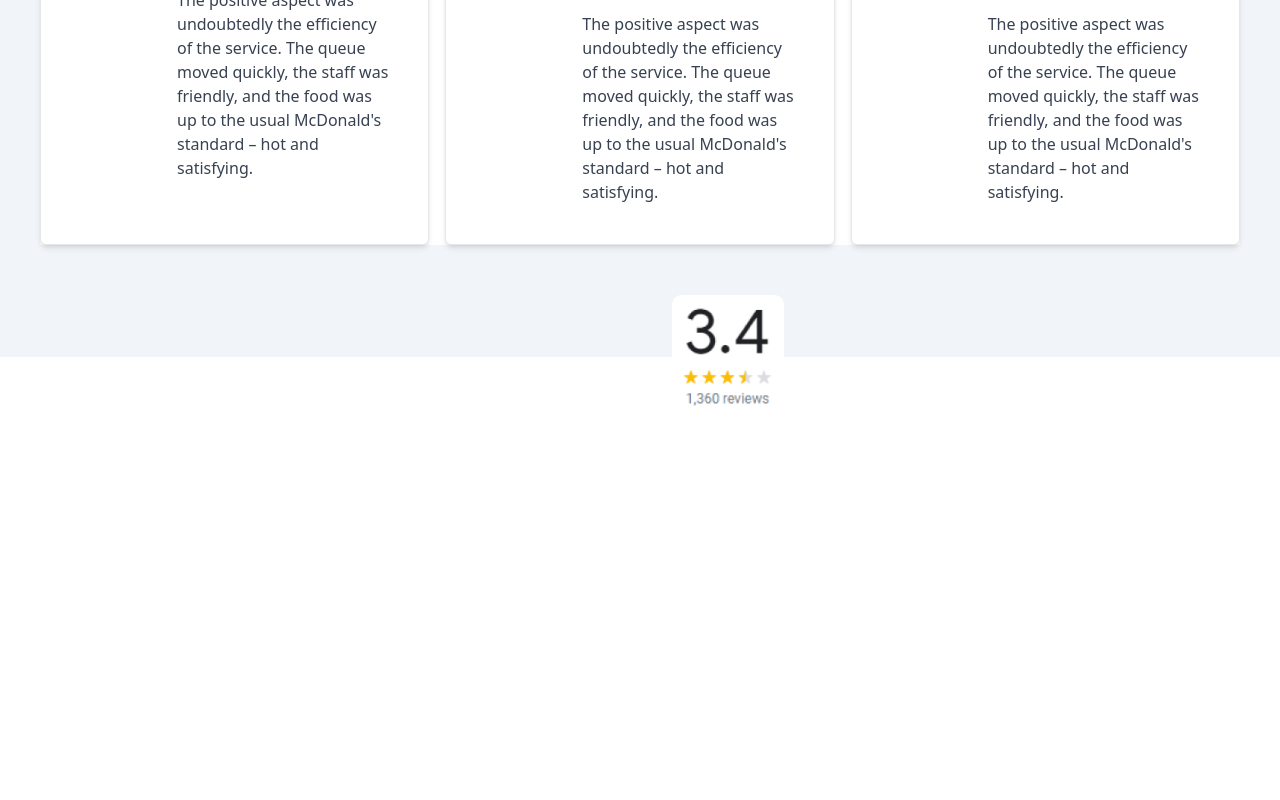
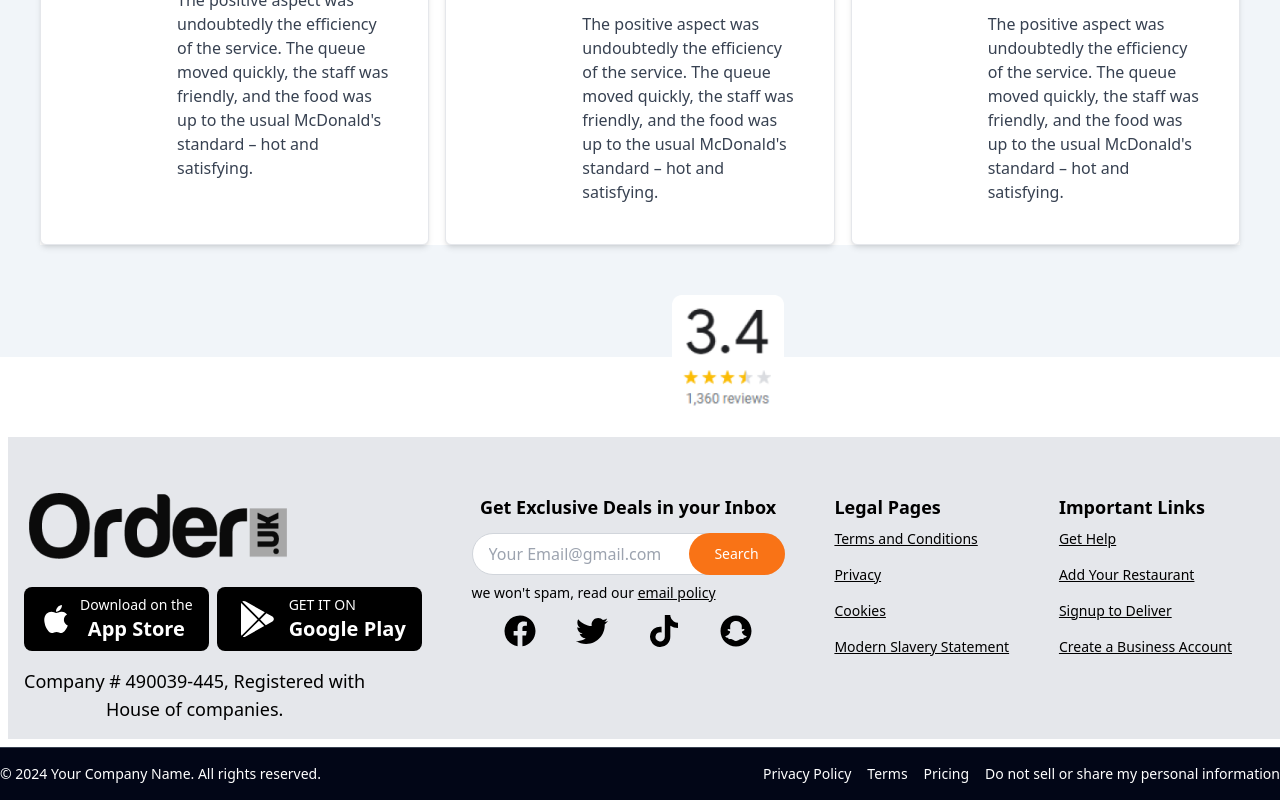
Before and after one commit to saadmustafa-111/Food_Delivery_App, a React (Vite) app: page /restaurant in a window 1280 px wide. Shown: the part 5392-6192 px from the top of the page. Before the commit the page ends 5829 px from the top, so only its background shows below. Built offline with nearby package versions, Linux system fonts and the light colour scheme.

Commit message:
Home page fully responsive

```diff
--- a/src/HomeComponents/Categories.jsx
+++ b/src/HomeComponents/Categories.jsx
@@ -16,7 +16,7 @@ export default function Categories() {
   ];
 
   return (
-    <div className="p-2 flex flex-col gap-6  h-auto text-sm md:mx-5 bg-slate-200 md:bg-transparent">
+    <div className="p-2 m-2 flex flex-col gap-6  h-auto text-sm md:mx-5 bg-slate-200 md:bg-transparent">
       <h1 className="text-[20px] md:text-[35px] font-bold">
         Order.Uk’s Popular Categories
       </h1>
--- a/src/HomeComponents/Food.jsx
+++ b/src/HomeComponents/Food.jsx
@@ -4,7 +4,7 @@ import food2 from "../assets/Group 8 (2).png";
 
 export default function Food() {
   return (
-    <div className="py-4 h-auto text-sm md:mx-5">
+    <div className="py-4 m-2 h-auto text-sm md:mx-5">
       <div className="flex flex-col md:flex-row gap-3">
         <div className="relative mb-4 md:mb-0 md:mr-0 w-full">
           <img src={food1} alt="Food 1" className="w-full h-auto " />
--- a/src/HomeComponents/Footer.jsx
+++ b/src/HomeComponents/Footer.jsx
@@ -1,89 +1,139 @@
-import React from 'react';
-import { FaApple, FaTiktok, FaFacebook, FaTwitter, FaSnapchat } from 'react-icons/fa';
-import { BiLogoPlayStore } from 'react-icons/bi';
-import orderlogo from '../assets/LOGO 2.png';
+import React from "react";
+import {
+  FaApple,
+  FaTiktok,
+  FaFacebook,
+  FaTwitter,
+  FaSnapchat,
+} from "react-icons/fa";
+import { BiLogoPlayStore } from "react-icons/bi";
+import orderlogo from "../assets/LOGO 2.png";
 
 export default function Footer() {
   return (
     <>
-      <div className='py-4 mt-20 bg-gray-200 w-full h-auto text-sm'>
-        <div className='container ml-10'>
-          <div className='flex flex-row justify-between'>
-            <div className='ml-1 mt-10 flex flex-col items-start'>
-              <div className='flex flex-row items-center mb-4'>
-                <img src={orderlogo} alt="" className='mb-3' />
+      <div className="  py-4 m-2 md:mt-20 bg-gray-200 w-full h-auto text-sm">
+        <div className="containermx-auto px-4 ">
+          <div className="flex flex-col md:flex-row justify-between">
+            <div
+              className="
+           mt-10 flex flex-col items-start"
+            >
+              <div className="flex flex-row items-center mb-4">
+                <img src={orderlogo} alt="" className="mb-3" />
               </div>
-              <div className='flex flex-row space-x-4'>
-                <button className='bg-black text-white px-4 py-2 flex items-center rounded-lg'>
-                  <div className='flex flex-cols items-center'>
-                    <FaApple className='w-8 h-8 inline-block mr-2' />
+              <div className="flex gap-2">
+                <button className="bg-black text-white md:px-4 md:py-2 flex items-center rounded-lg">
+                  <div className="flex flex-cols items-center">
+                    <FaApple className="w-8 h-8 inline-block mr-2" />
                   </div>
                   <div className="text-center">
                     <p>Download on the</p>
-                    <h3 className='text-xl font-bold'>App Store</h3>
+                    <h3 className="text-xl font-bold">App Store</h3>
                   </div>
                 </button>
-                <button className='bg-black text-white px-4 py-2 flex items-center rounded-lg'>
-                  <div className='flex flex-cols items-center'>
-                    <BiLogoPlayStore className='w-12 h-12 inline-block mr-2' />
+                <button className="bg-black text-white  md:px-4 md:py-2 flex items-center rounded-lg">
+                  <div className="flex flex-cols items-center">
+                    <BiLogoPlayStore className="w-8 h-8 md:w-12 md:h-12 inline-block mr-2" />
                   </div>
-                  <div className='text-left'>
+                  <div className="text-left">
                     <p>GET IT ON</p>
-                    <h3 className='text-xl font-bold'>Google Play</h3>
+                    <h3 className="text-xl font-bold">Google Play</h3>
                   </div>
                 </button>
               </div>
-              <p className='text-center mt-4 text-lg '>Company # 490039-445, Registered with <br />House of companies.</p>
+              <p className="text-center mt-4 text-lg ">
+                Company # 490039-445, Registered with <br />
+                House of companies.
+              </p>
             </div>
-            <div className='mt-10 flex flex-col items-center'>
-              <p className='text-lg font-bold mb-4'>Get Exclusive Deals in your Inbox</p>
-              <div className='w-full max-w-md'>
-              <div className="relative flex items-center">
+            <div className="mt-10 flex gap-3 flex-col items-center">
+              <p className="text-lg font-bold">
+                Get Exclusive Deals in your Inbox
+              </p>
+              <div className=" ">
+                <div className="relative flex justify-center items-center">
                   <input
                     type="text"
                     placeholder="Your Email@gmail.com"
-    className="py-3 px-6 rounded-full border border-gray-300 focus:outline-none focus:ring-2 focus:ring-orange-500 w-full pr-16" // Adjust padding-right to fit the button
+                    className="py-2 px-4 rounded-full border border-gray-300 focus:outline-none focus:ring-2 focus:ring-orange-500 w-full pr-12 sm:pr-16 text-sm sm:text-base"
                   />
-  <button className="absolute right-0 top-0 bottom-0 bg-orange-500 text-white py-1 px-6 rounded-full">
+
+                  <button className="absolute right-0 top-0 bottom-0 w-20 sm:w-24 bg-orange-500 text-white py-1 pl-4 pr-2 sm:px-4 rounded-full text-xs sm:text-sm">
                     <p>Search</p>
                   </button>
                 </div>
-                <p className='ml-3 mt-2'>we won't spam, read our <span><a href="#" className='underline'>email policy</a></span></p>
+
+                <p className=" mt-2">
+                  we won't spam, read our{" "}
+                  <span>
+                    <a href="#" className="underline">
+                      email policy
+                    </a>
+                  </span>
+                </p>
               </div>
-              <div className='mt-10 flex justify-center space-x-6'>
-                <FaFacebook className='w-8 h-8 text-black cursor-pointer' />
-                <FaTwitter className='w-8 h-8 text-black cursor-pointer' />
-                <FaTiktok className='w-8 h-8 text-black cursor-pointer' />
-                <FaSnapchat className='w-8 h-8 text-black cursor-pointer' />
+              <div className="gap-4 flex justify-around md:justify-center space-x-6">
+                <FaFacebook className="w-8 h-8 text-black cursor-pointer" />
+                <FaTwitter className="w-8 h-8 text-black cursor-pointer" />
+                <FaTiktok className="w-8 h-8 text-black cursor-pointer" />
+                <FaSnapchat className="w-8 h-8 text-black cursor-pointer" />
               </div>
             </div>
-            <div className='mt-10 flex flex-col items-start'>
-              <p className='text-lg font-bold'>Legal Pages</p>
-              <a href="#" className='underline my-2'>Terms and Conditions</a>
-              <a href="#" className='underline my-2'>Privacy</a>
-              <a href="#" className='underline my-2'>Cookies</a>
-              <a href="#" className='underline my-2'>Modern Slavery Statement</a>
+            <div className=" mt-5 md:mt-10 flex flex-col items-start">
+              <p className="text-lg font-bold">Legal Pages</p>
+              <a href="#" className="underline my-2">
+                Terms and Conditions
+              </a>
+              <a href="#" className="underline my-2">
+                Privacy
+              </a>
+              <a href="#" className="underline my-2">
+                Cookies
+              </a>
+              <a href="#" className="underline my-2">
+                Modern Slavery Statement
+              </a>
             </div>
-            <div className='mt-10 mr-10 flex flex-col items-start'>
-              <p className='text-lg font-bold'>Important Links</p>
-              <a href="#" className='underline my-2'>Get Help</a>
-              <a href="#" className='underline my-2'>Add Your Restaurant</a>
-              <a href="#" className='underline my-2'>Signup to Deliver</a>
-              <a href="#" className='underline my-2'>Create a Business Account</a>
+            <div className="mt-10 mr-10 flex flex-col items-start">
+              <p className="text-lg font-bold">Important Links</p>
+              <a href="#" className="underline my-2">
+                Get Help
+              </a>
+              <a href="#" className="underline my-2">
+                Add Your Restaurant
+              </a>
+              <a href="#" className="underline my-2">
+                Signup to Deliver
+              </a>
+              <a href="#" className="underline my-2">
+                Create a Business Account
+              </a>
             </div>
           </div>
         </div>
       </div>
-      <div className='py-4 bg-slate-950 h-auto text-sm border-t border-gray-700'>
-        <div className='container mx-auto flex justify-between items-center'>
-          <div className='text-white text-sm'>
-            <p>&copy; {new Date().getFullYear()} Your Company Name. All rights reserved.</p>
+      <div className="py-4  bg-slate-950 h-auto text-sm border-t border-gray-700">
+        <div className="container mx-auto flex justify-between items-center">
+          <div className="text-white text-sm">
+            <p>
+              &copy; {new Date().getFullYear()} Your Company Name. All rights
+              reserved.
+            </p>
           </div>
-          <div className='flex space-x-4'>
-            <a href="#" className='text-white hover:underline'>Privacy Policy</a>
-            <a href="#" className='text-white hover:underline'>Terms</a>
-            <a href="#" className='text-white hover:underline'>Pricing</a>
-            <a href="#" className='text-white hover:underline'>Do not sell or share my personal information</a>
+          <div className="hidden md:flex space-x-4">
+            <a href="#" className="text-white hover:underline">
+              Privacy Policy
+            </a>
+            <a href="#" className="text-white hover:underline">
+              Terms
+            </a>
+            <a href="#" className="text-white hover:underline">
+              Pricing
+            </a>
+            <a href="#" className="text-white hover:underline">
+              Do not sell or share my personal information
+            </a>
           </div>
         </div>
       </div>
--- a/src/HomeComponents/Orderingapp.jsx
+++ b/src/HomeComponents/Orderingapp.jsx
@@ -1,6 +1,6 @@
 import React from "react";
 import orderimg from "../assets/Ordering APP.png";
-import frndimg from "../assets/friends.png";
+import frndimg from "../assets/Friends.png";
 import orderlogo from "../assets/LOGO 1.png";
 import {
   FaApple,
--- a/src/HomeComponents/Restaurant.jsx
+++ b/src/HomeComponents/Restaurant.jsx
@@ -11,7 +11,7 @@ import text from "../assets/Popular Restaurants.png";
 export default function Restaurant() {
   return (
     <>
-      <div className="py-4  md:mx-5 flex flex-col gap-6 h-auto text-sm ">
+      <div className="py-4 m-2 md:mx-5 flex flex-col gap-6 h-auto text-sm ">
         <h2 className="text-[20px]  md:text-[35px] font-bold ">
           Popular Restaurants{" "}
         </h2>
--- a/src/Pages/index.jsx
+++ b/src/Pages/index.jsx
@@ -18,7 +18,7 @@ const Home = () => {
       <Orderingapp />
       <Food />
       <Cardcomp />
-      {/* <Progress /> */}
+      <Progress />
     </>
   );
 };
--- a/src/layout/Layout.jsx
+++ b/src/layout/Layout.jsx
@@ -19,7 +19,7 @@ const Layout = ({ children }) => {
       <MobileHeader onclose={toggleSlider} />
       {children}
       {/* <Restaurant className="mt-10" /> */}
-      {/* <Footer /> */}
+      <Footer />
     </>
   );
 };
```
Also changed, not shown: src/HomeComponents/Cardcomp.jsx (+21 -17 lines), src/HomeComponents/Progress.jsx (+18 -15 lines). Lines whose indentation alone changed are shown as unchanged.
